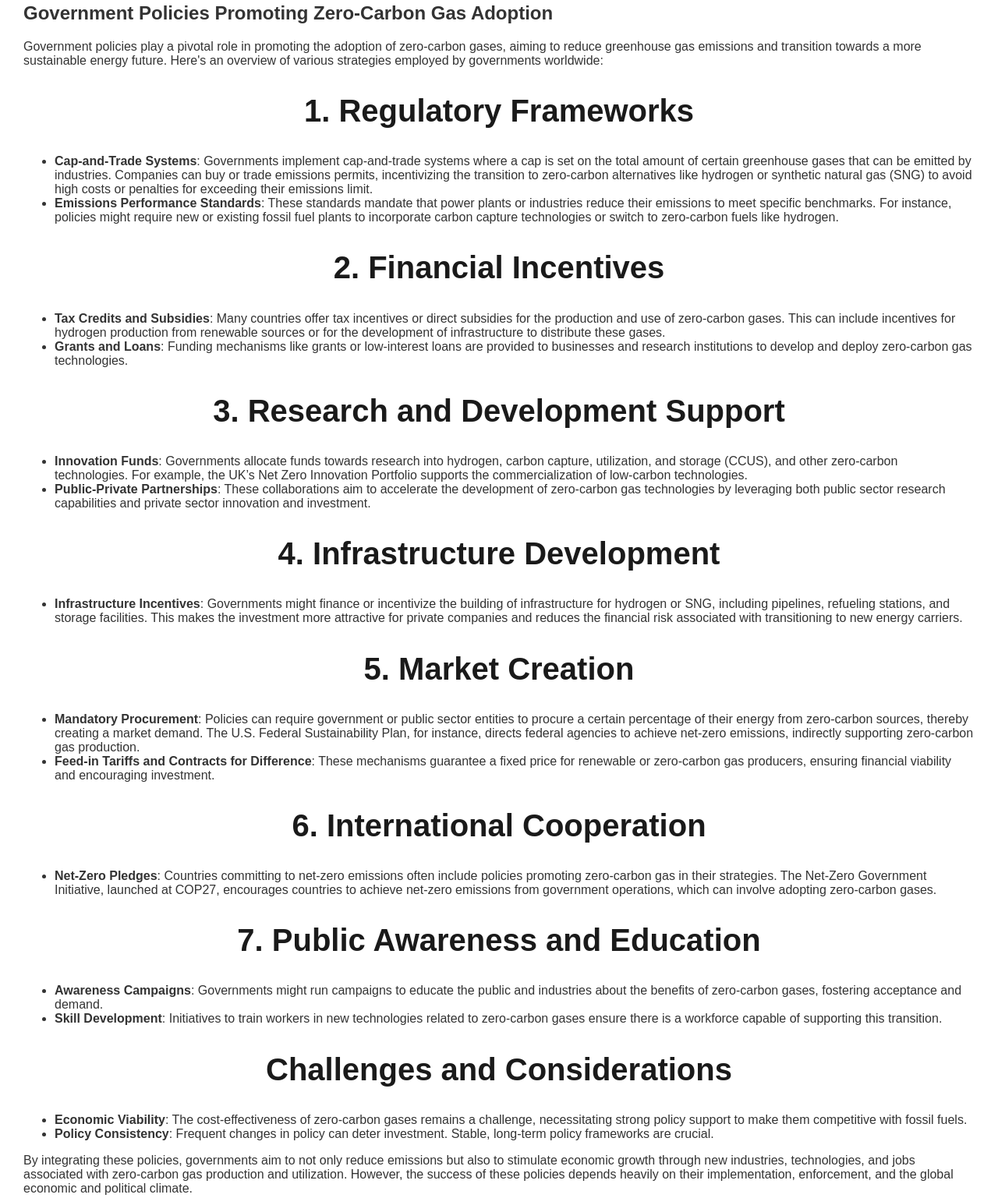
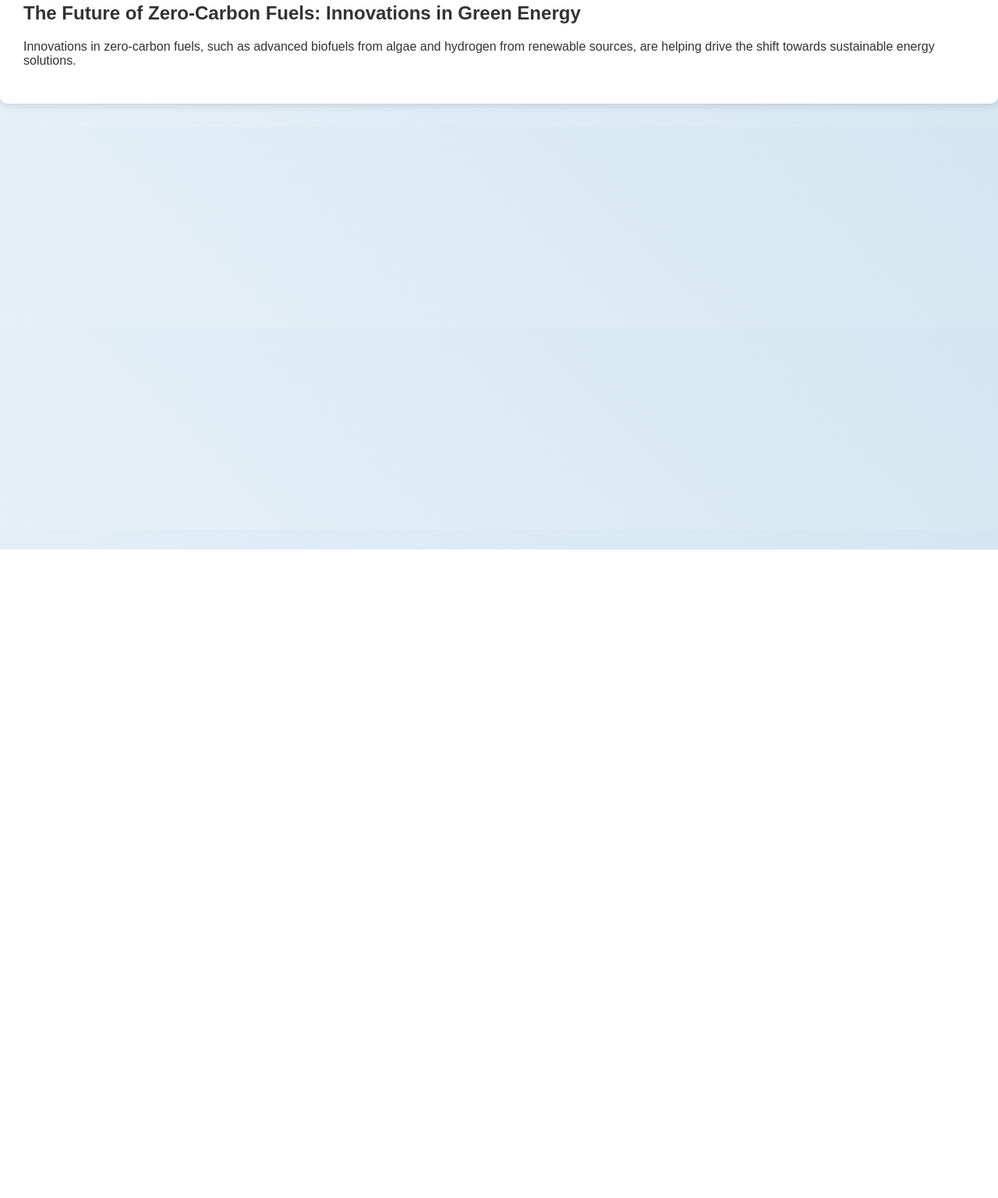
Before and after one commit to hughisie/0carbongas-website, a plain HTML site: page blog2.html in a window 1280 px wide. Shown: the part 95-1632 px from the top of the page at 78% size. After the commit the page ends 800 px from the top, so only its background shows below. Drawn offline with Linux system fonts and the light colour scheme.

Commit message:
Add files via upload

```diff
--- a/blog2.html
+++ b/blog2.html
@@ -1,9 +1,10 @@
+
 <!DOCTYPE html>
 <html lang="en">
 <head>
     <meta charset="UTF-8">
     <meta name="viewport" content="width=device-width, initial-scale=1.0">
-    <title>Government Policies Promoting Zero-Carbon Gas Adoption</title>
+    <title>The Future of Zero-Carbon Fuels: Innovations in Green Energy</title>
     <link rel="stylesheet" href="styles.css">
 </head>
 <body>
@@ -14,56 +15,8 @@
     </nav>
 
     <section class="content-section">
-        <h1>Government Policies Promoting Zero-Carbon Gas Adoption</h1>
-        <p>Government policies play a pivotal role in promoting the adoption of zero-carbon gases, aiming to reduce greenhouse gas emissions and transition towards a more sustainable energy future. Here's an overview of various strategies employed by governments worldwide:</p>
-
-        <h2>1. Regulatory Frameworks</h2>
-        <ul>
-            <li><strong>Cap-and-Trade Systems</strong>: Governments implement cap-and-trade systems where a cap is set on the total amount of certain greenhouse gases that can be emitted by industries. Companies can buy or trade emissions permits, incentivizing the transition to zero-carbon alternatives like hydrogen or synthetic natural gas (SNG) to avoid high costs or penalties for exceeding their emissions limit.</li>
-            <li><strong>Emissions Performance Standards</strong>: These standards mandate that power plants or industries reduce their emissions to meet specific benchmarks. For instance, policies might require new or existing fossil fuel plants to incorporate carbon capture technologies or switch to zero-carbon fuels like hydrogen.</li>
-        </ul>
-
-        <h2>2. Financial Incentives</h2>
-        <ul>
-            <li><strong>Tax Credits and Subsidies</strong>: Many countries offer tax incentives or direct subsidies for the production and use of zero-carbon gases. This can include incentives for hydrogen production from renewable sources or for the development of infrastructure to distribute these gases.</li>
-            <li><strong>Grants and Loans</strong>: Funding mechanisms like grants or low-interest loans are provided to businesses and research institutions to develop and deploy zero-carbon gas technologies.</li>
-        </ul>
-
-        <h2>3. Research and Development Support</h2>
-        <ul>
-            <li><strong>Innovation Funds</strong>: Governments allocate funds towards research into hydrogen, carbon capture, utilization, and storage (CCUS), and other zero-carbon technologies. For example, the UK’s Net Zero Innovation Portfolio supports the commercialization of low-carbon technologies.</li>
-            <li><strong>Public-Private Partnerships</strong>: These collaborations aim to accelerate the development of zero-carbon gas technologies by leveraging both public sector research capabilities and private sector innovation and investment.</li>
-        </ul>
-
-        <h2>4. Infrastructure Development</h2>
-        <ul>
-            <li><strong>Infrastructure Incentives</strong>: Governments might finance or incentivize the building of infrastructure for hydrogen or SNG, including pipelines, refueling stations, and storage facilities. This makes the investment more attractive for private companies and reduces the financial risk associated with transitioning to new energy carriers.</li>
-        </ul>
-
-        <h2>5. Market Creation</h2>
-        <ul>
-            <li><strong>Mandatory Procurement</strong>: Policies can require government or public sector entities to procure a certain percentage of their energy from zero-carbon sources, thereby creating a market demand. The U.S. Federal Sustainability Plan, for instance, directs federal agencies to achieve net-zero emissions, indirectly supporting zero-carbon gas production.</li>
-            <li><strong>Feed-in Tariffs and Contracts for Difference</strong>: These mechanisms guarantee a fixed price for renewable or zero-carbon gas producers, ensuring financial viability and encouraging investment.</li>
-        </ul>
-
-        <h2>6. International Cooperation</h2>
-        <ul>
-            <li><strong>Net-Zero Pledges</strong>: Countries committing to net-zero emissions often include policies promoting zero-carbon gas in their strategies. The Net-Zero Government Initiative, launched at COP27, encourages countries to achieve net-zero emissions from government operations, which can involve adopting zero-carbon gases.</li>
-        </ul>
-
-        <h2>7. Public Awareness and Education</h2>
-        <ul>
-            <li><strong>Awareness Campaigns</strong>: Governments might run campaigns to educate the public and industries about the benefits of zero-carbon gases, fostering acceptance and demand.</li>
-            <li><strong>Skill Development</strong>: Initiatives to train workers in new technologies related to zero-carbon gases ensure there is a workforce capable of supporting this transition.</li>
-        </ul>
-
-        <h2>Challenges and Considerations</h2>
-        <ul>
-            <li><strong>Economic Viability</strong>: The cost-effectiveness of zero-carbon gases remains a challenge, necessitating strong policy support to make them competitive with fossil fuels.</li>
-            <li><strong>Policy Consistency</strong>: Frequent changes in policy can deter investment. Stable, long-term policy frameworks are crucial.</li>
-        </ul>
-
-        <p>By integrating these policies, governments aim to not only reduce emissions but also to stimulate economic growth through new industries, technologies, and jobs associated with zero-carbon gas production and utilization. However, the success of these policies depends heavily on their implementation, enforcement, and the global economic and political climate.</p>
+        <h1>The Future of Zero-Carbon Fuels: Innovations in Green Energy</h1>
+        <p>Innovations in zero-carbon fuels, such as advanced biofuels from algae and hydrogen from renewable sources, are helping drive the shift towards sustainable energy solutions.</p>
     </section>
 </body>
 </html>
```
